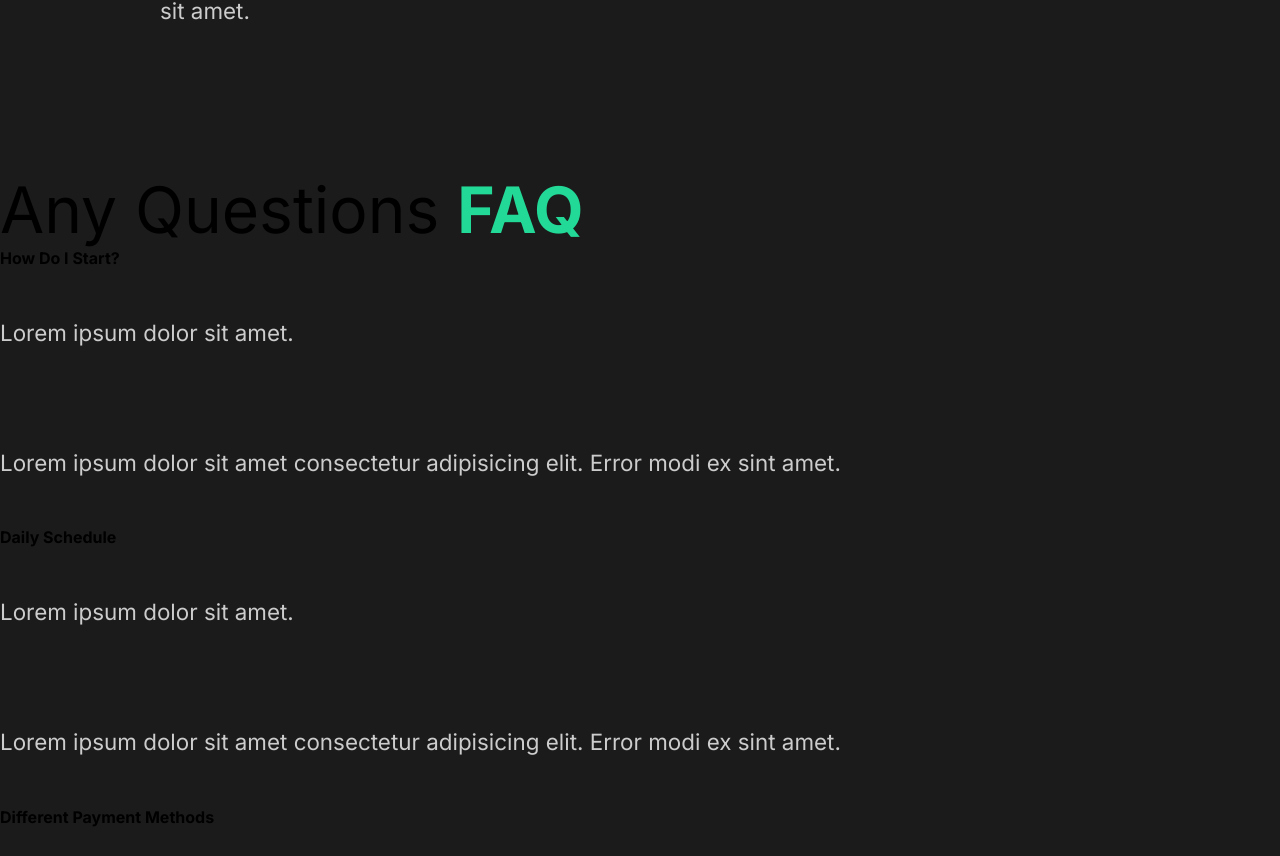
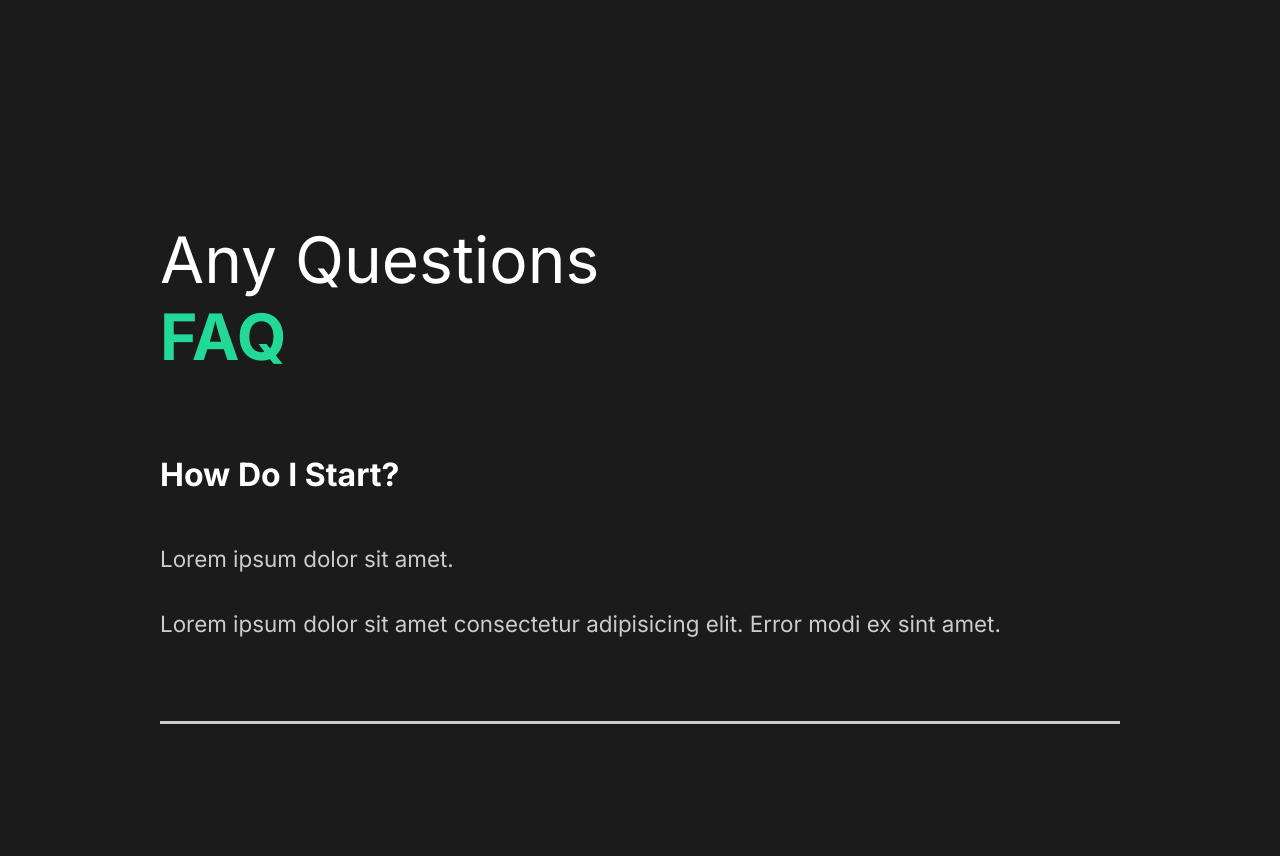
Before and after one commit to massjack1/busfolio, a React (Create React App) app: page / in a window 1280 px wide. Shown: the part 1930-2786 px from the top of the page. Built offline with nearby package versions, Linux system fonts and the light colour scheme.

Commit message:
Style faq section and delete unneccessary text

```diff
--- a/src/components/AboutSection.js
+++ b/src/components/AboutSection.js
@@ -23,7 +23,7 @@
         </div>
         <p>
           Contact us for any photography or videography ideas that you have. We
-          have professionals that stretches all over the world.
+          have professionals all over the world.
         </p>
         <button>Contact Us</button>
         </Description>
--- a/src/components/FaqSection.js
+++ b/src/components/FaqSection.js
@@ -1,8 +1,10 @@
 import React from "react";
+import styled from "styled-components";
+import { About } from "../styles";
 
 const FaqSection = () => {
     return (
-        <div className="FAQ">
+        <Faq>
             <h2>Any Questions <span>FAQ</span></h2>
             <div className="question">
                 <h4>How Do I Start?</h4>
@@ -10,6 +12,7 @@
                     <p>Lorem ipsum dolor sit amet.</p>
                     <p>Lorem ipsum dolor sit amet consectetur adipisicing elit. Error modi ex sint amet.</p>
                 </div>
+                <div className="faq-line"></div>
             </div>
             <div className="question">
                 <h4>Daily Schedule</h4>
@@ -17,6 +20,7 @@
                     <p>Lorem ipsum dolor sit amet.</p>
                     <p>Lorem ipsum dolor sit amet consectetur adipisicing elit. Error modi ex sint amet.</p>
                 </div>
+                <div className="faq-line"></div>
             </div>
             <div className="question">
                 <h4>Different Payment Methods</h4>
@@ -24,6 +28,7 @@
                     <p>Lorem ipsum dolor sit amet.</p>
                     <p>Lorem ipsum dolor sit amet consectetur adipisicing elit. Error modi ex sint amet.</p>
                 </div>
+                <div className="faq-line"></div>
             </div>
             <div className="question">
                 <h4>What Products do you offer?</h4>
@@ -31,9 +36,37 @@
                     <p>Lorem ipsum dolor sit amet.</p>
                     <p>Lorem ipsum dolor sit amet consectetur adipisicing elit. Error modi ex sint amet.</p>
                 </div>
+                <div className="faq-line"></div>
             </div>
-        </div>
-    )
-}
+        </Faq>
+    );
+};
+
+const Faq = styled(About)`
+    display: block;
+    span {
+        display: block;
+    }
+    h2 {
+        padding-bottom: 2rem;
+        font-weight: lighter;
+    }
+    .faq-line {
+        background: #ccc;
+        height: 0.2rem;
+        margin: 2rem 0rem;
+        width: 100%;
+    }
+    .question {
+        padding: 3rem 0rem;
+        cursor: pointer;
+    }
+    .answer {
+        padding: 2rem 0rem;
+        p {
+            padding: 1rem 0rem;
+        }
+    }
+`;
 
 export default FaqSection;
--- a/src/components/GlobalStyle.js
+++ b/src/components/GlobalStyle.js
@@ -36,6 +36,7 @@
     }
     h4{
         font-weight: bold;
+        font-size: 2rem;
     }
     a{
         font-size: 1.1rem;
```
